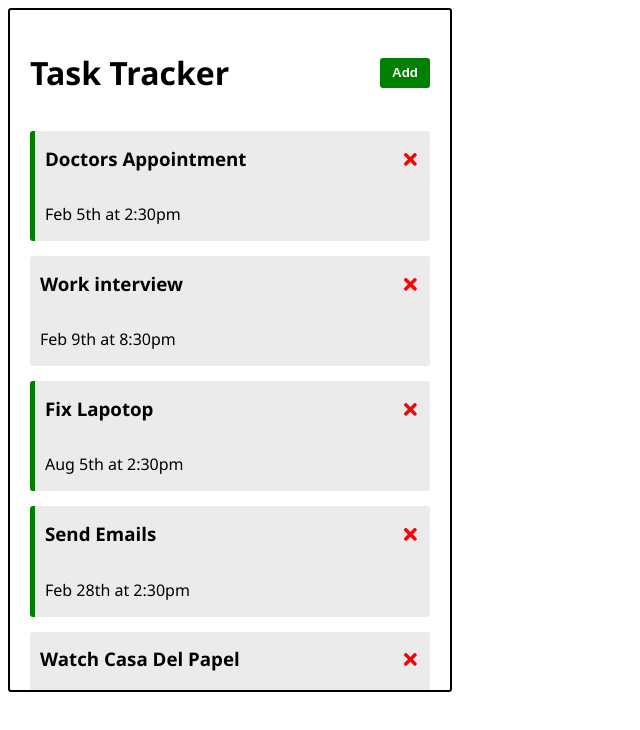
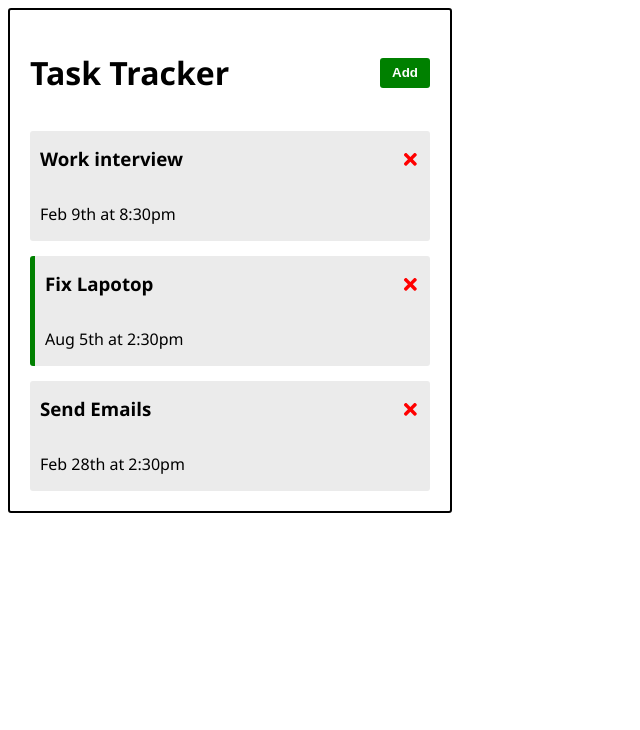
Before and after one commit to Yahya-Regragui/react-task-tracker, a React (Create React App) app: page / in a window 1280 px wide. Shown: the top 730 px of the page, without its empty margins (0-640 px from the left). Built offline with nearby package versions, Linux system fonts and the light colour scheme; data requests are answered from the project's data file.

Commit message:
added json-sever api and GET POST UPDATE DELETE functions

```diff
--- /dev/null
+++ b/db.json
@@ -0,0 +1,22 @@
+{
+  "tasks": [
+    {
+      "id": 2,
+      "text": "Work interview",
+      "day": "Feb 9th at 8:30pm",
+      "reminder": false
+    },
+    {
+      "id": 3,
+      "text": "Fix Lapotop",
+      "day": "Aug 5th at 2:30pm",
+      "reminder": true
+    },
+    {
+      "id": 4,
+      "text": "Send Emails",
+      "day": "Feb 28th at 2:30pm",
+      "reminder": false
+    }
+  ]
+}
--- a/package.json
+++ b/package.json
@@ -6,6 +6,7 @@
     "@testing-library/jest-dom": "^5.14.1",
     "@testing-library/react": "^11.2.7",
     "@testing-library/user-event": "^12.8.3",
+    "json-server": "^0.16.3",
     "react": "^17.0.2",
     "react-dom": "^17.0.2",
     "react-icons": "^4.2.0",
@@ -16,7 +17,8 @@
     "start": "react-scripts start",
     "build": "react-scripts build",
     "test": "react-scripts test",
-    "eject": "react-scripts eject"
+    "eject": "react-scripts eject",
+    "server": "json-server --watch db.json --port 5000"
   },
   "eslintConfig": {
     "extends": [
--- a/src/App.js
+++ b/src/App.js
@@ -1,4 +1,4 @@
-import { useState } from "react"
+import { useState, useEffect } from "react"
 
 
 import Header from "./components/Header"
@@ -8,63 +8,83 @@
 function App() {
 
   const [showAddTask, setShowAddTask] = useState(false)
+  const [tasks, setTasks] = useState([])
 
-  const [tasks, setTasks] = useState([
-        {
-            id: 1,
-            text: 'Doctors Appointment',
-            day: 'Feb 5th at 2:30pm',
-            reminder: true
-        },
-        {
-            id: 2,
-            text: 'Work interview',
-            day: 'Feb 9th at 8:30pm',
-            reminder: false
-        },
-        {
-            id: 3,
-            text: 'Fix Lapotop',
-            day: 'Aug 5th at 2:30pm',
-            reminder: true
-        },
-        {
-            id: 4,
-            text: 'Send Emails',
-            day: 'Feb 28th at 2:30pm',
-            reminder: true
-        },
-        {
-            id: 5,
-            text: 'Watch Casa Del Papel',
-            day: 'Feb 5th at 2:30pm',
-            reminder: false
-        }
+  useEffect( () => {
+    const getTasks = async () => {
+      const tasksFromServer = await fetchTasks()
+      setTasks(tasksFromServer)
+    }
 
-])
+    getTasks()
+  }, [])
+
+  // Fetch Tasks from "API"
+  const fetchTasks = async () => {
+    const res = await fetch("http://localhost:5000/tasks")
+    const data = await res.json()
+    return data
+  }
+
+  // Fetch Task from "API"
+  const fetchTask = async (id) => {
+    const res = await fetch(`http://localhost:5000/tasks/${id}`)
+    const data = await res.json()
+    return data
+  }
 
   // Add Task
-  const addTask = (task) => {
+  const addTask = async (task) => {
+      const  res = await fetch('http://localhost:5000/tasks', {
+        method:"POST",
+        headers: {
+          "Content-type": "application/json"
+        },
+        body: JSON.stringify(task)
+      })
 
-    const id = Math.floor(Math.random()*10000) + 1
-    const newTask = { id, ...task}
-    setTasks([...tasks, newTask])
+      const data = await res.json()
+
+      setTasks([...tasks, data])
+
+    // const id = Math.floor(Math.random()*10000) + 1
+    // const newTask = { id, ...task}
+    // setTasks([...tasks, newTask])
 
   }
 
   // Delete task
 
-  const deleteTask = (id) => {
+  const deleteTask = async (id) => {
+    await fetch(`http://localhost:5000/tasks/${id}`, {
+      method:'DELETE'
+    })
     setTasks(tasks.filter((task) => task.id !== id))
   }
 
   // toggle reminder
 
-  const toggleReminder = (id) => {
+  const toggleReminder = async (id) => {
+
+    const taskToToggle = await fetchTask(id)
+    const updTask = {...taskToToggle, reminder: !taskToToggle.reminder}
+
+    const res = await fetch(`http://localhost:5000/tasks/${id}`, {
+      method : 'PUT',
+      headers: {
+        'Content-type': 'application/json'
+      },
+      body: JSON.stringify(updTask)
+
+    })
+
+
+    const data = await res.json()
+
     setTasks(
       tasks.map((task)=>
       task.id === id  ? { ...task, reminder:
-      !task.reminder } : task
+      data.reminder } : task
       )
     )
   }
```
Also changed, not shown: 1 other file (tests, documents, lock files or other folders).
